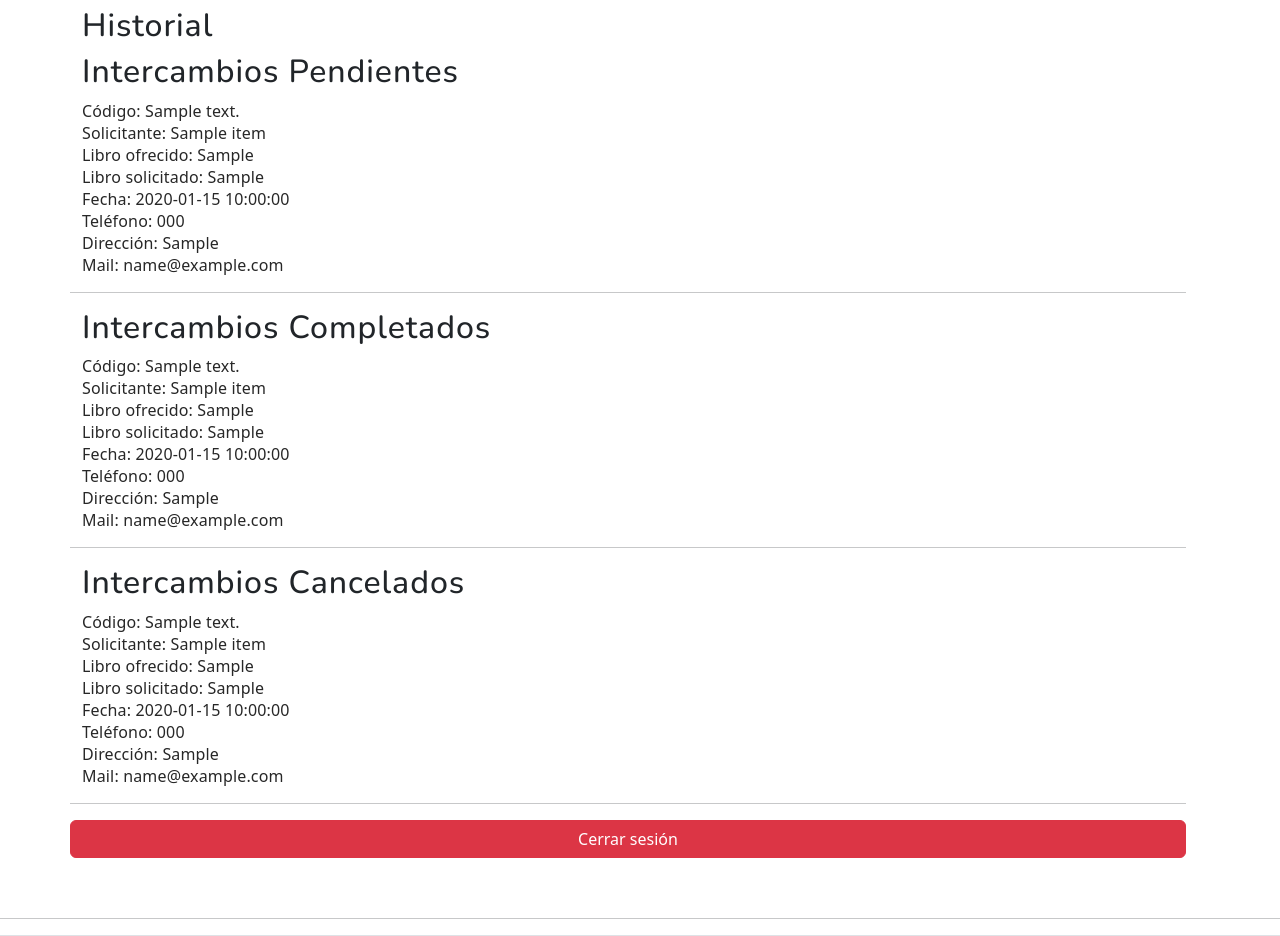
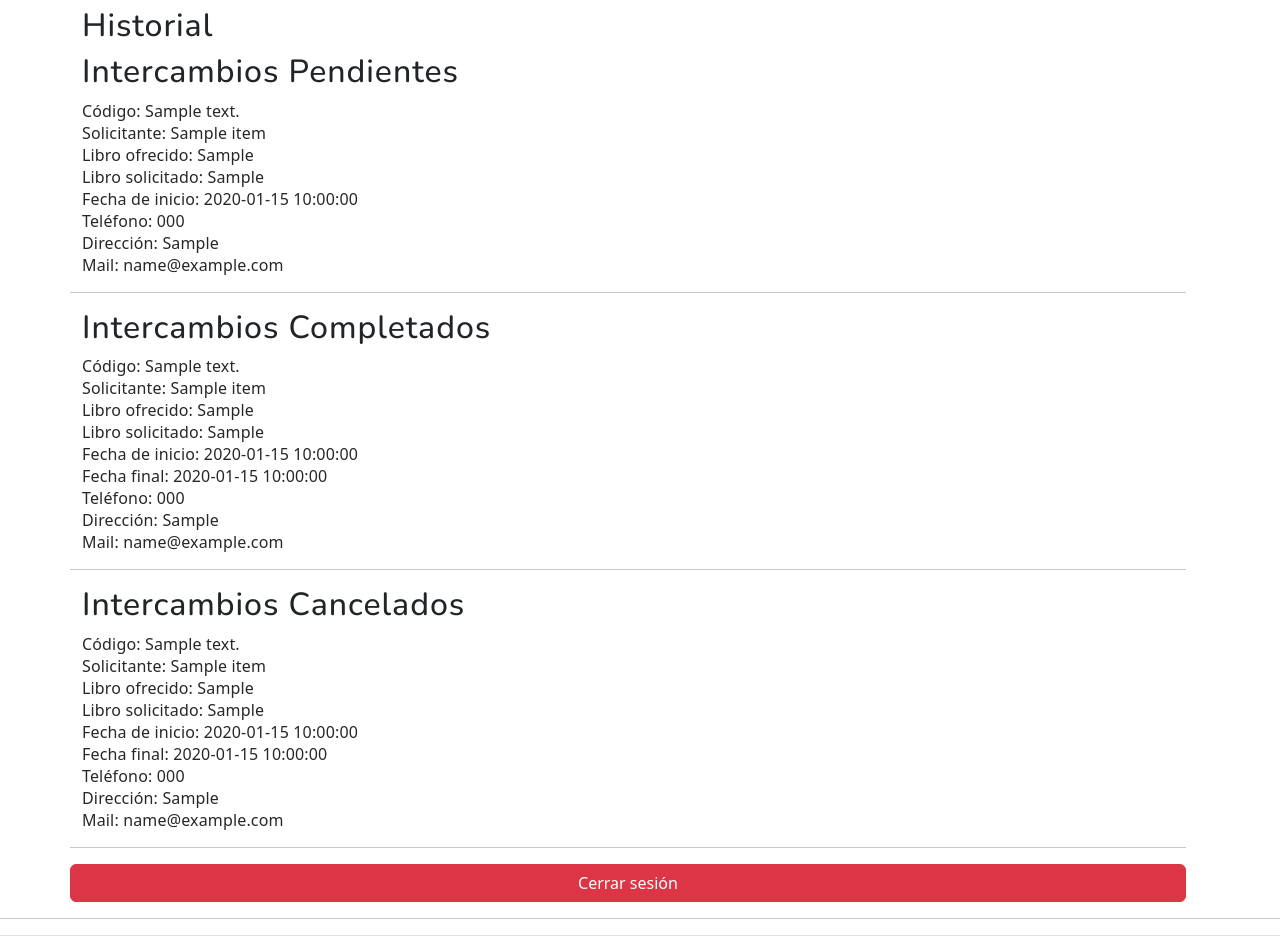
Before and after one commit to Tastor2k2/TPG-IDS, a Flask app: template app_front_end/templates/perfil.html in a window 1280 px wide. Shown: the part 446-1382 px from the top of the page. Run offline with Flask 3, Linux system fonts and the light colour scheme; the template is opened without the code that fills it: most values are stand-ins (such as "Sample title", 1, 10 or a date in 2020).

Commit message:
solucionado el tema de que se mostraban mal los datos en el historial de intercambio

```diff
--- a/app_front_end/templates/perfil.html
+++ b/app_front_end/templates/perfil.html
@@ -16,14 +16,25 @@
 {% if historial.pendientes %}
     {% for item in historial.pendientes %}
         <p>
+            {% if item.id_usuario_solicitado == id %}
                 Código: {{ item.codigo_intercambio }} <br>
                 Solicitante: {{ item.solicitante_nombre }} <br>
                 Libro ofrecido: {{ item.libro_ofrecido }} <br>
                 Libro solicitado: {{ item.libro_solicitado }} <br>
-            Fecha: {{ item.fecha_inicio }}<br>
+                Fecha de inicio: {{ item.fecha_inicio }}<br>
                 Teléfono: {{ item.solicitante_telefono }} <br>
                 Dirección: {{ item.solicitante_direccion }} <br>
                 Mail: {{ item.solicitante_email }} <br>
+            {% else %}
+                Código: {{ item.codigo_intercambio }} <br>
+                Solicitante: {{ item.solicitado_nombre }} <br>
+                Libro ofrecido: {{ item.libro_ofrecido }} <br>
+                Libro solicitado: {{ item.libro_solicitado }} <br>
+                Fecha de inicio: {{ item.fecha_inicio }}<br>
+                Teléfono: {{ item.solicitado_telefono }} <br>
+                Dirección: {{ item.solicitado_direccion }} <br>
+                Mail: {{ item.solicitado_email }} <br>
+            {% endif %}
         </p>
         <!-- Si el usuario actual es el "solicitado", puede ACEPTAR o RECHAZAR -->
         {% if item.id_usuario_solicitado == id %}
@@ -59,14 +70,27 @@
 {% if historial.completados %}
     {% for item in historial.completados %}
         <p>
+            {% if item.id_usuario_solicitado == id %}
                 Código: {{ item.codigo_intercambio }} <br>
                 Solicitante: {{ item.solicitante_nombre }} <br>
                 Libro ofrecido: {{ item.libro_ofrecido }} <br>
                 Libro solicitado: {{ item.libro_solicitado }} <br>
-            Fecha: {{ item.fecha_inicio }} <br>
+                Fecha de inicio: {{ item.fecha_inicio }}<br>
+                Fecha final: {{ item.fecha_final }}<br>
                 Teléfono: {{ item.solicitante_telefono }} <br>
                 Dirección: {{ item.solicitante_direccion }} <br>
                 Mail: {{ item.solicitante_email }} <br>
+            {% else %}
+                Código: {{ item.codigo_intercambio }} <br>
+                Solicitante: {{ item.solicitado_nombre }} <br>
+                Libro ofrecido: {{ item.libro_ofrecido }} <br>
+                Libro solicitado: {{ item.libro_solicitado }} <br>
+                Fecha de inicio: {{ item.fecha_inicio }}<br>
+                Fecha final: {{ item.fecha_final }}<br>
+                Teléfono: {{ item.solicitado_telefono }} <br>
+                Dirección: {{ item.solicitado_direccion }} <br>
+                Mail: {{ item.solicitado_email }} <br>
+            {% endif %}
         </p>
         <hr>
     {% endfor %}
@@ -79,14 +103,27 @@
 {% if historial.cancelados %}
     {% for item in historial.cancelados %}
         <p>
+         {% if item.id_usuario_solicitado == id %}
                 Código: {{ item.codigo_intercambio }} <br>
                 Solicitante: {{ item.solicitante_nombre }} <br>
                 Libro ofrecido: {{ item.libro_ofrecido }} <br>
                 Libro solicitado: {{ item.libro_solicitado }} <br>
-            Fecha: {{ item.fecha_inicio }} <br>
+                Fecha de inicio: {{ item.fecha_inicio }}<br>
+                Fecha final: {{ item.fecha_final }}<br>
                 Teléfono: {{ item.solicitante_telefono }} <br>
                 Dirección: {{ item.solicitante_direccion }} <br>
                 Mail: {{ item.solicitante_email }} <br>
+            {% else %}
+                Código: {{ item.codigo_intercambio }} <br>
+                Solicitante: {{ item.solicitado_nombre }} <br>
+                Libro ofrecido: {{ item.libro_ofrecido }} <br>
+                Libro solicitado: {{ item.libro_solicitado }} <br>
+                Fecha de inicio: {{ item.fecha_inicio }}<br>
+                Fecha final: {{ item.fecha_final }}<br>
+                Teléfono: {{ item.solicitado_telefono }} <br>
+                Dirección: {{ item.solicitado_direccion }} <br>
+                Mail: {{ item.solicitado_email }} <br>
+            {% endif %}
         </p>
         <hr>
     {% endfor %}
--- a/back/src/routes/intercambio_libros.py
+++ b/back/src/routes/intercambio_libros.py
@@ -207,6 +207,7 @@ def mostrar_intercambio(usuario_id):
                 libro_ofrecido.titulo AS libro_ofrecido,
 
                 intercambio_libro.fecha_inicio,
+                intercambio_libro.fecha_final,
                 intercambio_libro.estado_del_intercambio,
 
                 intercambio_libro.id_usuario_solicitado,
```
Also changed, not shown: back/src/static/images/libro_3_d99a9a76df5c871804915aa28317a294.jpg (added), back/src/static/images/libro_4_Backrooms_model.jpg (added). Lines whose indentation alone changed are shown as unchanged.
